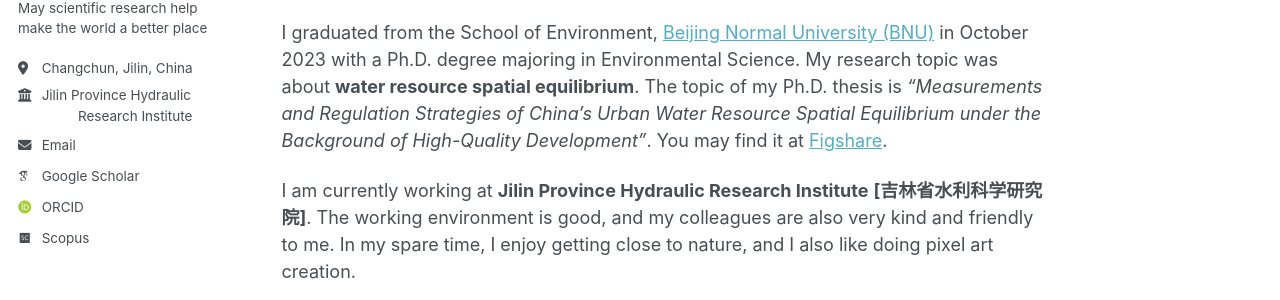
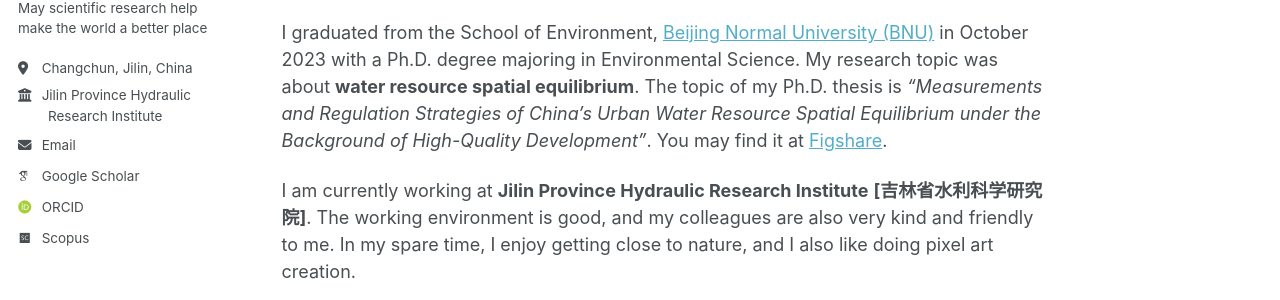
Before and after one commit to DehuiBian/dehuibian.github.io, a Jekyll site: the page built from index.md, in a window 1280 px wide. Shown: the part 279-579 px from the top of the page. Built offline with Jekyll 4.4.1, drawn with Linux system fonts in a browser that asks for light colours; some web fonts are replaced; a script bundle is joined from its source files by our own code; library files that are not in the unit come from our copies.

Commit message:
_config.yml

```diff
--- a/_config.yml
+++ b/_config.yml
@@ -28,7 +28,7 @@ author:
   pronouns         : # example: "he/his"
   bio              : "May scientific research help make the world a better place"
   location         : "Changchun, Jilin, China"
-  employer         : "Jilin Province Hydraulic<br><span style='display:inline-block; margin-left:60px;'>Research Institute</span>"
+  employer         : "Jilin Province Hydraulic<br><span style='display:inline-block; margin-left:30px;'>Research Institute</span>"
   uri              : # URL
   email            : "dehui@mail.bnu.edu.cn"
 
```
